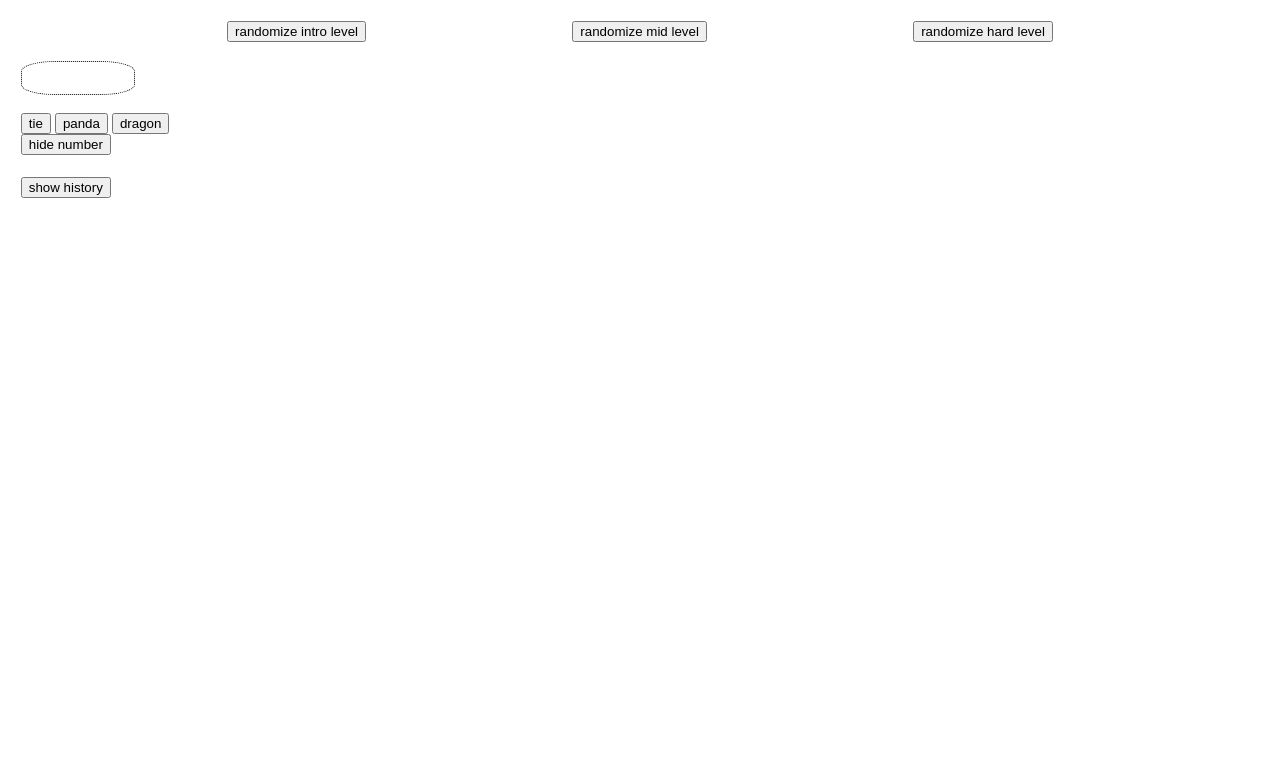
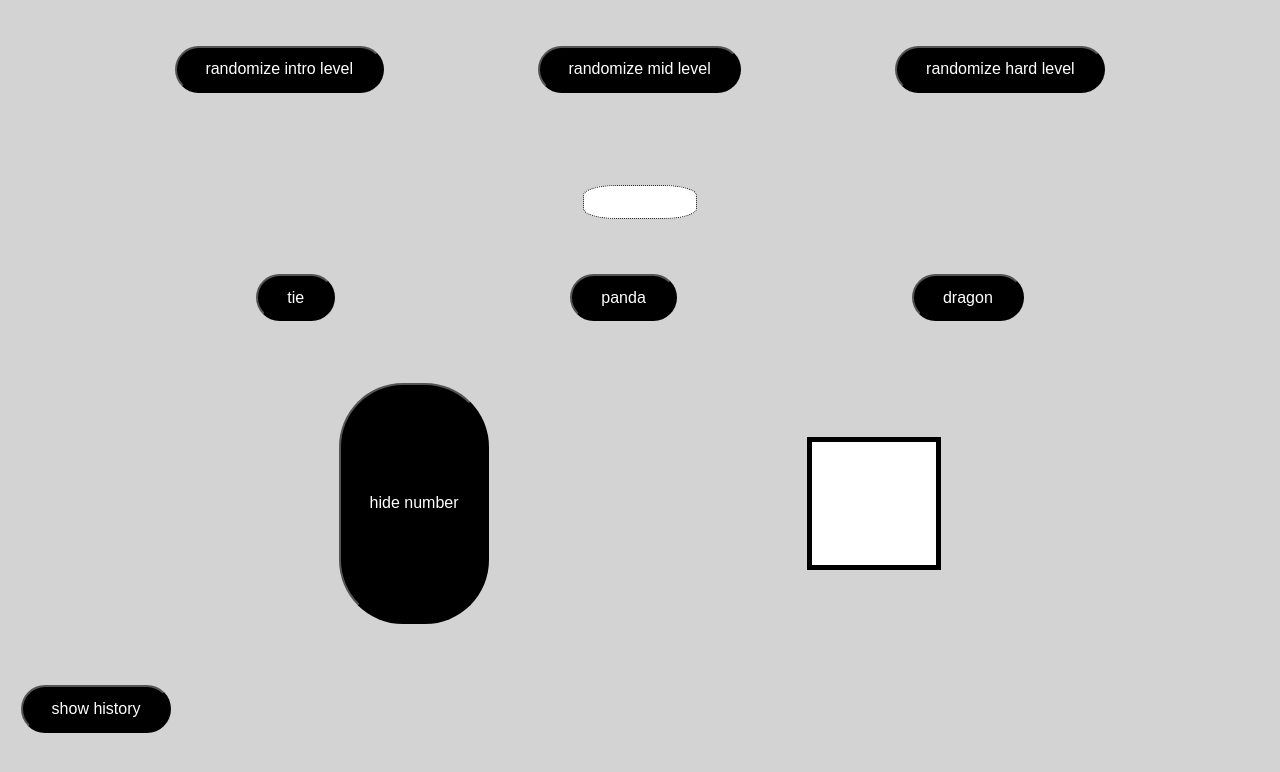
Before and after one commit to AlexBedwell/bactrainer, a plain HTML site: page index.html in a window 1280 px wide. Drawn offline with nearby package versions, Linux system fonts and the light colour scheme.

Commit message:
updated syle

```diff
--- a/index.html
+++ b/index.html
@@ -16,13 +16,13 @@
     <div class="random-gen">
         <h3 id="gen-number"></h3>
     </div>
-    <div>
+    <div class="bonus">
         <button id="tie"><label>tie</label></button>
         <button id="panda"><label>panda</label></button>
         <button id="dragon"><label>dragon</label></button>
 
     </div>
-    <div>
+    <div class="final-num">
         <button type="checkbox" id="hide-num"><lable id="hide">hide number</lable></button>
         <h4 id="total-num"></h4>
     </div>
--- a/main.js
+++ b/main.js
@@ -77,9 +77,11 @@ $("#panda").click(function(){
  })
 
 
-$("#hide").click(function(){
+$("#hide-num").click(function(){
     $("#total-num").toggle();
 })
+
+
 
 $("#history").click(function(){
     $("#hist").toggle();
--- a/style.css
+++ b/style.css
@@ -1,6 +1,63 @@
 body{
     padding:1%;
+    background-color: rgb(211, 211, 211);
 }
+/* button{
+    width:fit-content;
+    max-height: max-content;
+    min-height: fit-content;
+    font: 25px bold;
+    color: rgb(255, 255, 255);
+    background-color: rgb(49, 49, 49);
+}*/
+button:active:after {
+    box-shadow: 0 0 0 0 white;
+    position: absolute;
+    border-radius: 4em;
+    left: 0;
+    top:0;
+    opacity: 1;
+    transition: 0s;
+  }
+  button{
+    position: relative;
+    background-color: black;
+    border-radius: 4em;
+    font-size: 16px;
+    color: white;
+    padding: 0.8em 1.8em;
+    cursor:pointer;
+    user-select:none;
+    text-align: center;
+    text-decoration: none;
+    cursor: pointer;
+    transition-duration: 0.4s;
+    -webkit-transition-duration: 0.4s; /* Safari */
+  }
+
+  button:hover {
+    transition-duration: 0.1s;
+    background-color: #3A3A3A;
+  }
+
+  button:after {
+    content: "";
+    display: block;
+    position: absolute;
+    border-radius: 4em;
+    left: 0;
+    top:0;
+    width: 100%;
+    height: 100%;
+    opacity: 0;
+    transition: all 0.5s;
+    box-shadow: 0 0 10px 40px white;
+  }
+
+button:active {
+    top: 1px;
+  }
+
 
 #gen-number{
     display:flex;
@@ -10,14 +67,32 @@ body{
     border-radius:30%;
     height:2rem;
     width:7rem;
+    font: 30px bold;
+
 
 }
+#total-num{
+    display:flex;
+    justify-content: center;
+    text-align: center;
+    border : 5px solid black;
+    padding: 5%;
+    font: 40px bold ;
+}
+#gen-number, #total-num{
+    background-color: rgb(255, 255, 255);
+}
 
-.difficulty-lvls{
+.difficulty-lvls, .bonus, .final-num{
     display:flex;
-    flex:
+
     align-content: center;
     justify-content: space-evenly;
+    margin-bottom: 5%;
+    margin-top:2%;
+    padding:0;
 }
 .random-gen{
+    display:flex;
+    justify-content: center;
 }
```
